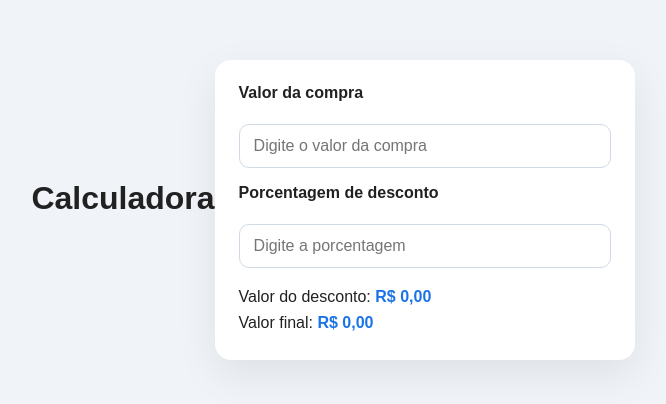
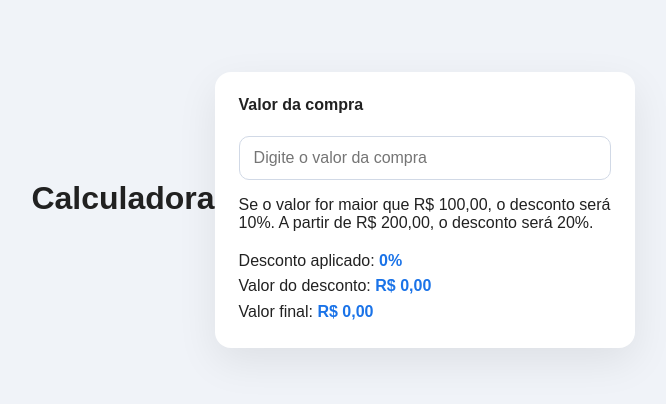
Before and after one commit to MatheusGiehl/Javascript-Logic, a plain HTML site: page Calculadora de desconto/index.html in a window 1280 px wide. Shown: the part 190-594 px from the top of the page, without its empty margins (307-973 px from the left). Drawn offline with Linux system fonts and the light colour scheme.

Commit message:
melhorando o cod com ia

```diff
--- a/Calculadora de desconto/index.html
+++ b/Calculadora de desconto/index.html
@@ -17,10 +17,10 @@
             <label for="valorCompra">Valor da compra</label>
             <input type="number" id="valorCompra" name="valorCompra" placeholder="Digite o valor da compra" step="0.01" min="0" />
 
-            <label for="porcentagem">Porcentagem de desconto</label>
-            <input type="number" id="porcentagem" name="porcentagem" placeholder="Digite a porcentagem" step="0.1" min="0" max="100" />
+            <p class="info">Se o valor for maior que R$ 100,00, o desconto será 10%. A partir de R$ 200,00, o desconto será 20%.</p>
 
             <div class="resultado">
+                <p>Desconto aplicado: <strong id="resultadoPorcentagem">0%</strong></p>
                 <p>Valor do desconto: <strong id="resultadoDesconto">R$ 0,00</strong></p>
                 <p>Valor final: <strong id="resultadoFinal">R$ 0,00</strong></p>
             </div>
--- a/Calculadora de desconto/script.js
+++ b/Calculadora de desconto/script.js
@@ -1,5 +1,5 @@
 const valorCompraInput = document.getElementById('valorCompra');
-const porcentagemInput = document.getElementById('porcentagem');
+const resultadoPorcentagem = document.getElementById('resultadoPorcentagem');
 const resultadoDesconto = document.getElementById('resultadoDesconto');
 const resultadoFinal = document.getElementById('resultadoFinal');
 
@@ -9,16 +9,22 @@ function formatarReais(valor) {
 
 function calcularDesconto() {
     const valorCompra = parseFloat(valorCompraInput.value) || 0;
-    const porcentagem = parseFloat(porcentagemInput.value) || 0;
+    let porcentagem = 0;
+
+    if (valorCompra >= 200) {
+        porcentagem = 20;
+    } else if (valorCompra > 100) {
+        porcentagem = 10;
+    }
 
     const desconto = valorCompra * (porcentagem / 100);
     const totalComDesconto = valorCompra - desconto;
 
+    resultadoPorcentagem.textContent = `${porcentagem}%`;
     resultadoDesconto.textContent = formatarReais(desconto);
     resultadoFinal.textContent = formatarReais(totalComDesconto);
 }
 
 valorCompraInput.addEventListener('input', calcularDesconto);
-porcentagemInput.addEventListener('input', calcularDesconto);
 
 calcularDesconto();
```
